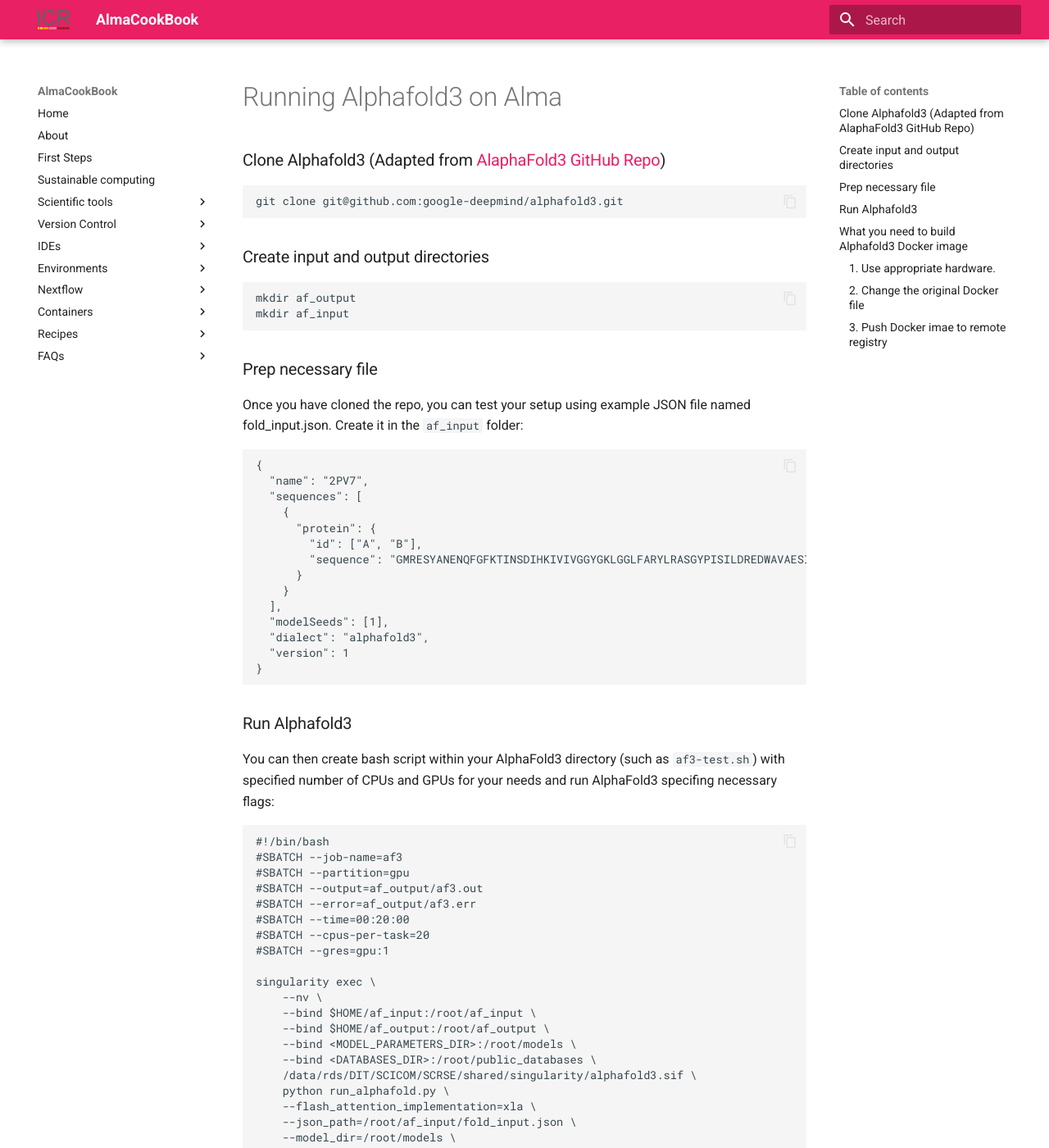
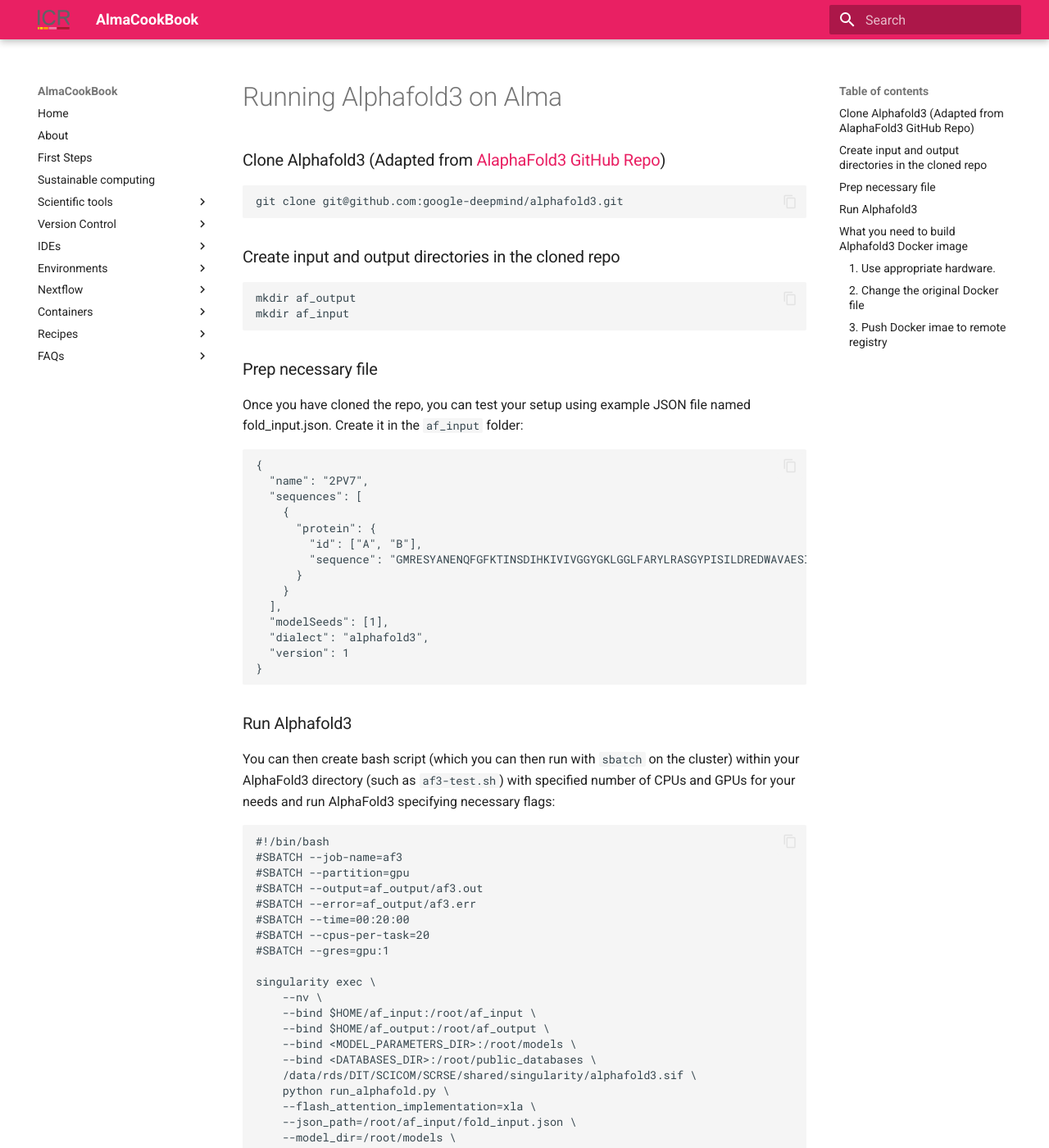
Before and after one commit to AlmaCookBook/AlmaCookBook.github.io, an MkDocs documentation site: the page built from docs/recipes/alphafold3.md, in a window 1280 px wide and 1400 px high. Shown: the whole window at 82% size. Built offline with MkDocs 1.6.1 and Material for MkDocs 9.7.7, drawn with Linux system fonts in a browser that asks for light colours.

Commit message:
added MORE detail to the instruction

````diff
--- a/docs/recipes/alphafold3.md
+++ b/docs/recipes/alphafold3.md
@@ -6,7 +6,7 @@
 git clone git@github.com:google-deepmind/alphafold3.git
 ```
 
-### Create input and output directories
+### Create input and output directories in the cloned repo
 
 ```
 mkdir af_output
@@ -35,7 +35,7 @@
 ```
 
 ### Run Alphafold3
-You can then create bash script within your AlphaFold3 directory (such as `af3-test.sh`) with specified number of CPUs and GPUs for your needs and run AlphaFold3 specifing necessary flags:
+You can then create bash script (which you can then run with `sbatch` on the cluster) within your AlphaFold3 directory (such as `af3-test.sh`) with specified number of CPUs and GPUs for your needs and run AlphaFold3 specifying necessary flags:
 
 ```
 #!/bin/bash
````
